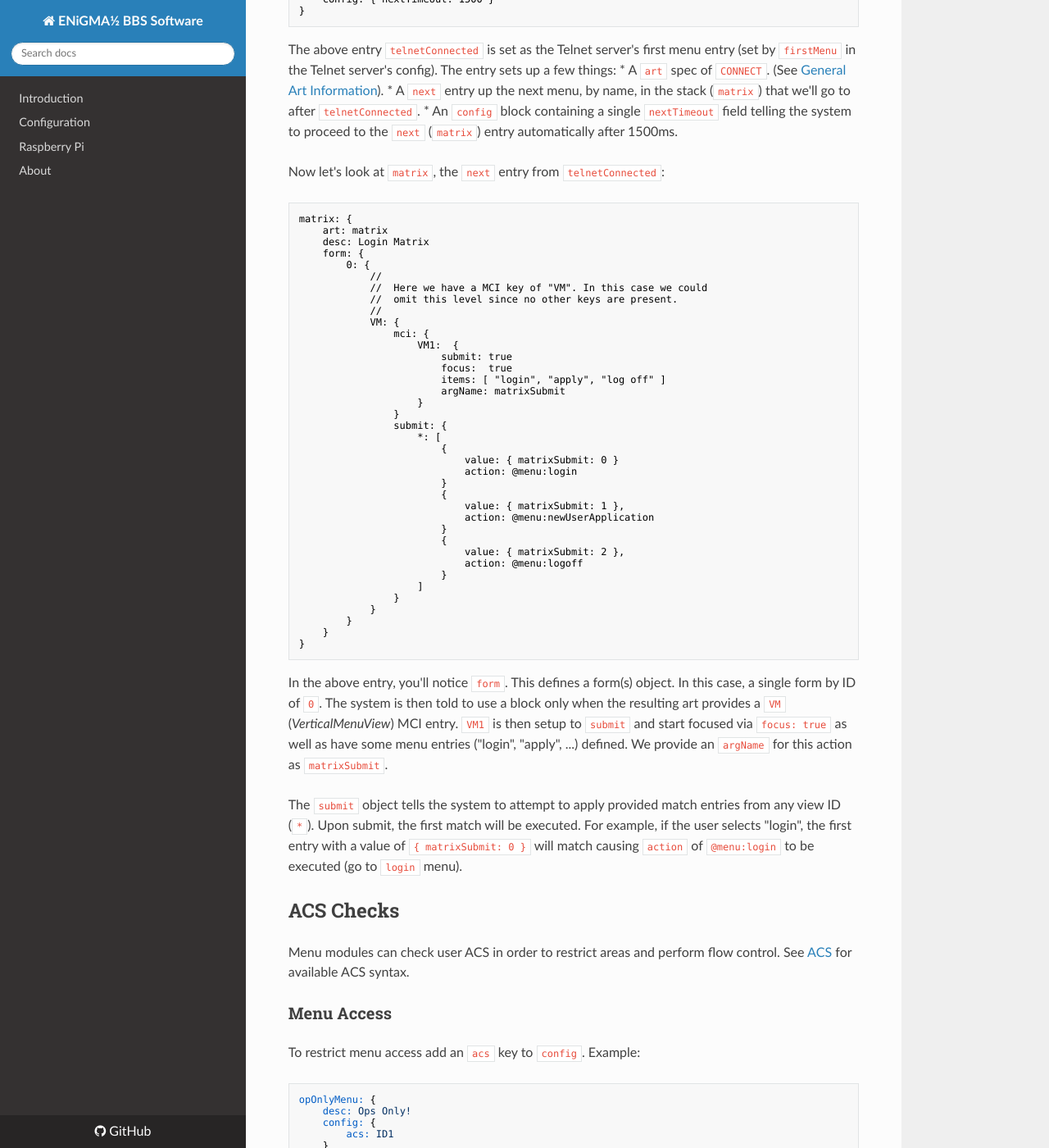
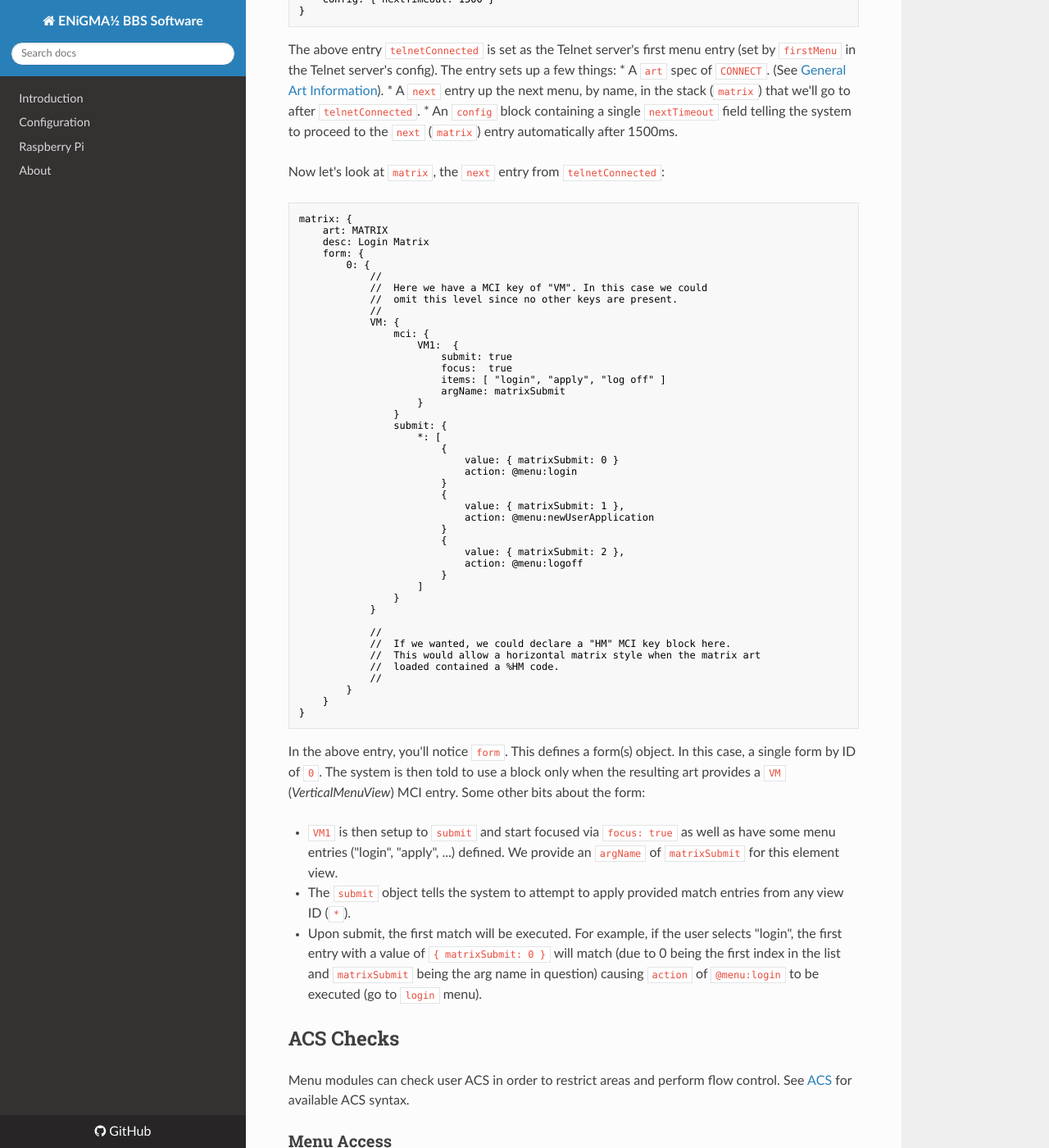
Before and after one commit to NuSkooler/enigma-bbs, an MkDocs documentation site: the page built from docs/configuration/menu-hjson.md, in a window 1280 px wide and 1400 px high, scrolled down 2122 px. Shown: the whole window at 82% size. Built offline with MkDocs 1.6.1, drawn with Linux system fonts in a browser that asks for light colours; nearby versions of some CDN libraries; old or Windows-style settings are respelled for this version of MkDocs; some of the changed text lies outside the part shown.

Commit message:
More doc updates!

````diff
--- a/docs/configuration/menu-hjson.md
+++ b/docs/configuration/menu-hjson.md
@@ -19,7 +19,7 @@ Below is a table of **common** menu entry members. These members apply to most e
 | Item   | Description  |
 |--------|--------------|
 | `desc` | A friendly description that can be found in places such as "Who's Online" or wherever the `%MD` MCI code is used. |
-| `art` | An art file *spec*. See [General Art Information](docs/art/general.md). |
+| `art` | An art file *spec*. See [General Art Information](/docs/art/general.md). |
 | `next` | Specifies the next menu entry to go to next. Can be explicit or an array of possibilites dependent on ACS. See **Flow Control** in the **ACS Checks** section below. If `next` is not supplied, the next menu is this menus parent. |
 | `prompt` | Specifies a prompt, by name, to use along with this menu. Prompts are configured in `prompt.hjson`. |
 | `submit` | Defines a submit handler when using `prompt`.
@@ -70,7 +70,7 @@ Now let's look at `matrix`, the `next` entry from `telnetConnected`:
 
 ```hjson
 matrix: {
-    art: matrix
+    art: MATRIX
     desc: Login Matrix
     form: {
         0: {
@@ -104,21 +104,22 @@ matrix: {
                     ]
                 }
             }
+
+            //
+            //  If we wanted, we could declare a "HM" MCI key block here.
+            //  This would allow a horizontal matrix style when the matrix art
+            //  loaded contained a %HM code.
+            //
         }
     }
 }
 ```
 
-In the above entry, you'll notice `form`. This defines a form(s) object. In this case, a single form
-by ID of `0`. The system is then told to use a block only when the resulting art provides a `VM`
-(*VerticalMenuView*) MCI entry. `VM1` is then setup to `submit` and start focused via `focus: true`
-as well as have some menu entries ("login", "apply", ...) defined. We provide an `argName` for this
-action as `matrixSubmit`.
+In the above entry, you'll notice `form`. This defines a form(s) object. In this case, a single form by ID of `0`. The system is then told to use a block only when the resulting art provides a `VM` (*VerticalMenuView*) MCI entry. Some other bits about the form:
 
-The `submit` object tells the system to attempt to apply provided match entries from any view ID (`*`).
- Upon submit, the first match will be executed. For example, if the user selects "login", the first entry
- with a value of `{ matrixSubmit: 0 }` will match causing `action` of `@menu:login` to be executed (go
- to `login` menu).
+* `VM1` is then setup to `submit` and start focused via `focus: true` as well as have some menu entries ("login", "apply", ...) defined. We provide an `argName` of `matrixSubmit` for this element view.
+* The `submit` object tells the system to attempt to apply provided match entries from any view ID (`*`).
+* Upon submit, the first match will be executed. For example, if the user selects "login", the first entry with a value of `{ matrixSubmit: 0 }` will match (due to 0 being the first index in the list and `matrixSubmit` being the arg name in question) causing `action` of `@menu:login` to be executed (go to `login` menu).
 
 ## ACS Checks
 Menu modules can check user ACS in order to restrict areas and perform flow control. See [ACS](acs.md) for available ACS syntax.
@@ -151,3 +152,22 @@ login: {
     ]
 }
 ```
+
+### Art Asset Selection
+Another area in which you can apply ACS in a menu is art asset specs.
+
+```hjson
+someMenu: {
+    desc: Neato Dorito
+    art: [
+        {
+            acs: GM[couriers]
+            art: COURIERINFO
+        }
+        {
+            //  show ie: EVERYONEELSE.ANS to everyone else
+            art: EVERYONEELSE
+        }
+    ]
+}
+```
````
Also changed, not shown: docs/configuration/acs.md (+2 -1 lines), docs/filebase/acs.md (+2 -2 lines).
